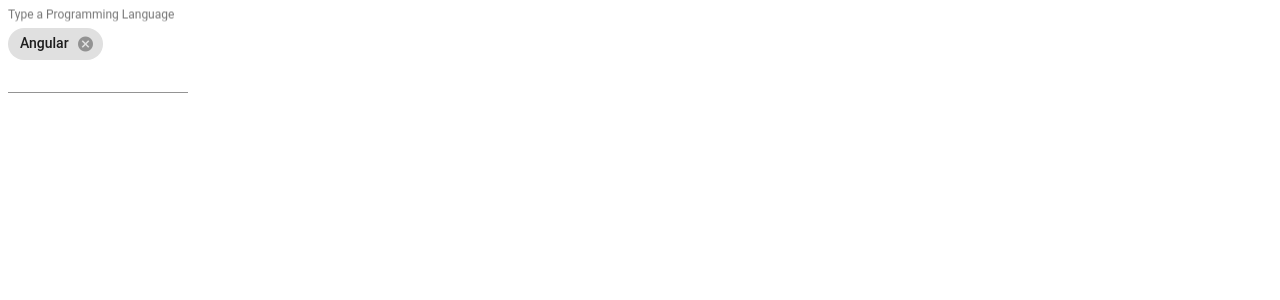
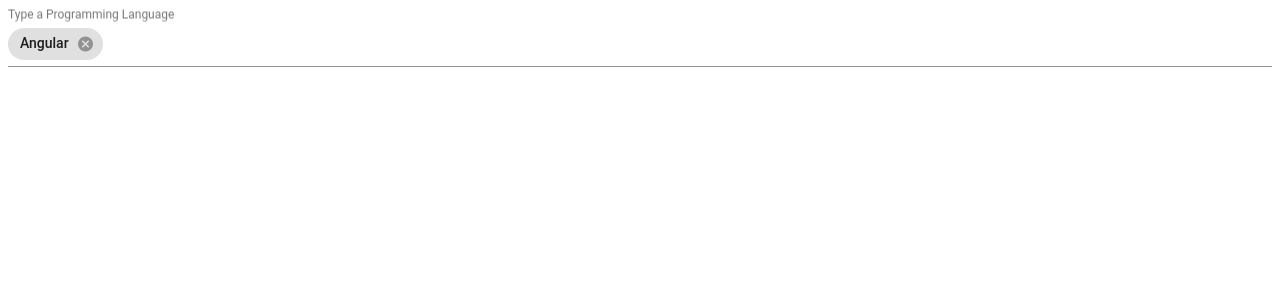
Before and after one commit to Rocketloop/scalors-assignment-frontend, an Angular app: page /chips in a window 1280 px wide. Shown: the top 300 px of the page. Built offline with nearby package versions, Linux system fonts and the light colour scheme.

Commit message:
- main container width extended to cover screen

```diff
--- a/src/app/chips/chips.component.scss
+++ b/src/app/chips/chips.component.scss
@@ -0,0 +1,3 @@
+.main-container {
+    width: 100%;
+}
```
